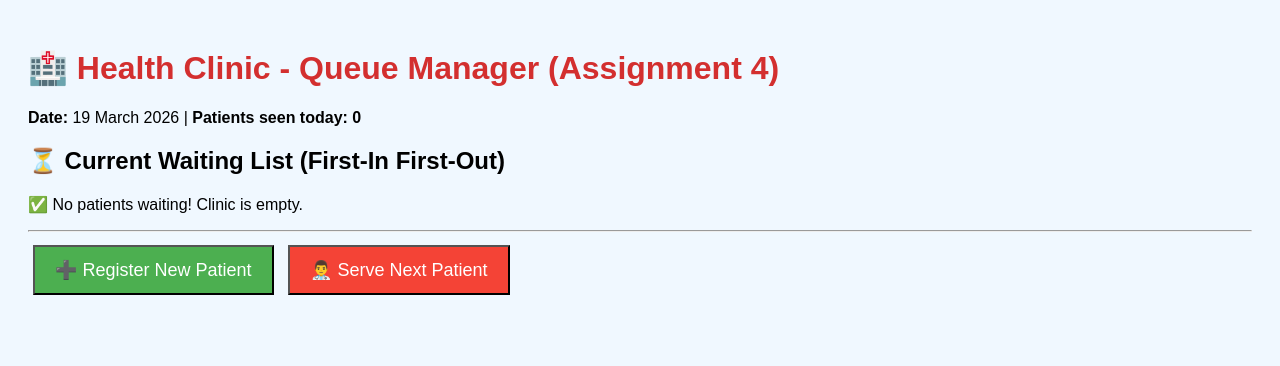
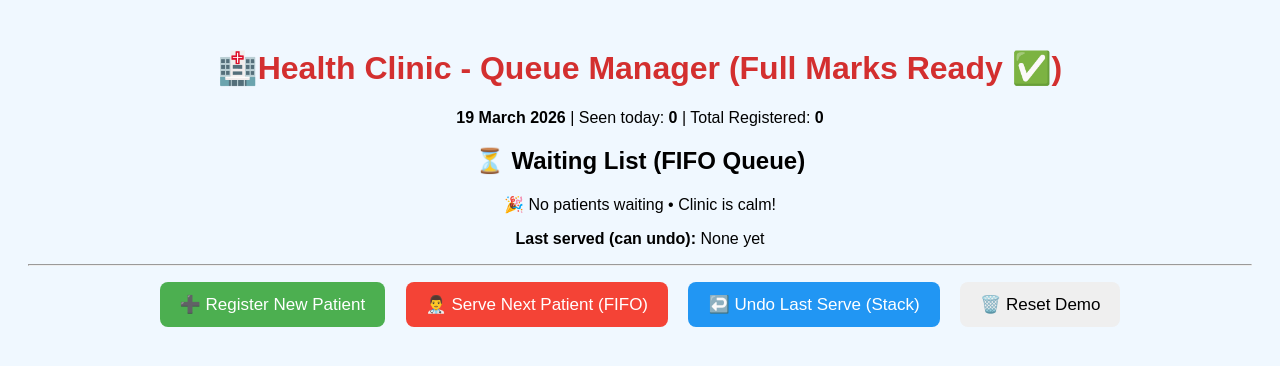
Before and after one commit to RubabImran/A-Health-Clinic-Queue-Manager, a Flask app: page / in a window 1280 px wide. Shown: the top 366 px of the page. Run offline with Flask 3, Linux system fonts and the light colour scheme.

Commit message:
Implement undo functionality and reset demo feature; enhance index page with total registered patients and last served info

```diff
--- a/app.py
+++ b/app.py
@@ -1,5 +1,5 @@
 from flask import Flask, render_template, request, redirect, url_for
-from models import Patient, waiting_queue, seen_today
+from models import Patient, waiting_queue, seen_today, served_stack, reset_demo
 from datetime import datetime
 
 app = Flask(__name__)
@@ -8,12 +8,17 @@ app = Flask(__name__)
 def home():
     queue_list = [p.get_info() for p in waiting_queue]
     total_seen = len(seen_today)
+    total_registered = len(waiting_queue) + len(seen_today)
     today_date = datetime.now().strftime("%d %B %Y")
+
+    last_served = served_stack[-1].get_info() if served_stack else "None yet"
 
     return render_template('index.html',
                            queue=queue_list,
                            total_seen=total_seen,
-                           today_date=today_date)
+                           total_registered=total_registered,
+                           today_date=today_date,
+                           last_served=last_served)
 
 @app.route('/register', methods=['GET', 'POST'])
 def register():
@@ -25,17 +30,30 @@ def register():
         new_patient = Patient(name, age, symptoms)
         waiting_queue.append(new_patient)
         return redirect(url_for('home'))
-
     return render_template('register.html')
 
-# NEW ROUTE - Serve next patient (FIFO)
 @app.route('/serve')
 def serve():
     if waiting_queue:
-        next_patient = waiting_queue.popleft()   # FIFO - first patient out
+        next_patient = waiting_queue.popleft()
         next_patient.seen = True
-        next_patient.arrival_time = datetime.now().strftime("%H:%M:%S")  # update time when served
+        next_patient.arrival_time = datetime.now().strftime("%H:%M:%S")
         seen_today.append(next_patient)
+        served_stack.append(next_patient)   # Push to Stack for undo
+    return redirect(url_for('home'))
+
+@app.route('/undo')
+def undo():
+    if served_stack:
+        last_patient = served_stack.pop()   # Pop from Stack (LIFO)
+        last_patient.seen = False
+        waiting_queue.appendleft(last_patient)  # Put back to front of queue
+        seen_today.remove(last_patient)
+    return redirect(url_for('home'))
+
+@app.route('/reset')
+def reset():
+    reset_demo()
     return redirect(url_for('home'))
 
 if __name__ == '__main__':
--- a/templates/index.html
+++ b/templates/index.html
@@ -1,32 +1,38 @@
 <!DOCTYPE html>
 <html>
 <head>
-    <title>Health Clinic Queue</title>
+    <title>🏥Clinic Queue Manager • COS 202 Assignment 4</title>
     <style>
-        body {font-family: Arial; padding: 20px; background: #f0f8ff;}
+        body {font-family: Arial; padding: 20px; background: #f0f8ff; text-align: center;}
         h1 {color: #d32f2f;}
-        button {padding: 12px 20px; font-size: 18px; margin: 5px;}
+        button {padding: 12px 20px; font-size: 17px; margin: 8px; border: none; border-radius: 8px;}
+        .green {background:#4caf50; color:white;}
+        .red {background:#f44336; color:white;}
+        .blue {background:#2196F3; color:white;}
     </style>
 </head>
 <body>
-    <h1>🏥 Health Clinic - Queue Manager (Assignment 4)</h1>
-    <p><strong>Date:</strong> {{ today_date }} |
-       <b>Patients seen today: {{ total_seen }}</b></p>
+    <h1>🏥Health Clinic - Queue Manager (Full Marks Ready ✅)</h1>
+    <p><strong>{{ today_date }}</strong> |
+       Seen today: <b>{{ total_seen }}</b> |
+       Total Registered: <b>{{ total_registered }}</b></p>
 
-    <h2>⏳ Current Waiting List (First-In First-Out)</h2>
+    <h2>⏳ Waiting List (FIFO Queue)</h2>
     {% if queue %}
-        <ol>
-            {% for patient in queue %}
-                <li>{{ patient }}</li>
-            {% endfor %}
+        <ol style="font-size:18px; text-align:left; display:inline-block;">
+            {% for patient in queue %}<li>{{ patient }}</li>{% endfor %}
         </ol>
     {% else %}
-        <p>✅ No patients waiting! Clinic is empty.</p>
+        <p>🎉 No patients waiting • Clinic is calm!</p>
     {% endif %}
 
+    <p><strong>Last served (can undo):</strong> {{ last_served }}</p>
+
     <hr>
-    <a href="/register"><button style="background:#4caf50; color:white;">➕ Register New Patient</button></a>
-    <a href="/serve"><button style="background:#f44336; color:white;">👨‍⚕️ Serve Next Patient</button></a>
+    <a href="/register"><button class="green">➕ Register New Patient</button></a>
+    <a href="/serve"><button class="red">👨‍⚕️ Serve Next Patient (FIFO)</button></a>
+    <a href="/undo"><button class="blue">↩️ Undo Last Serve (Stack)</button></a>
+    <a href="/reset"><button>🗑️ Reset Demo</button></a>
 
 </body>
 </html>
```
Also changed, not shown: models.py (+10 -0 lines).
